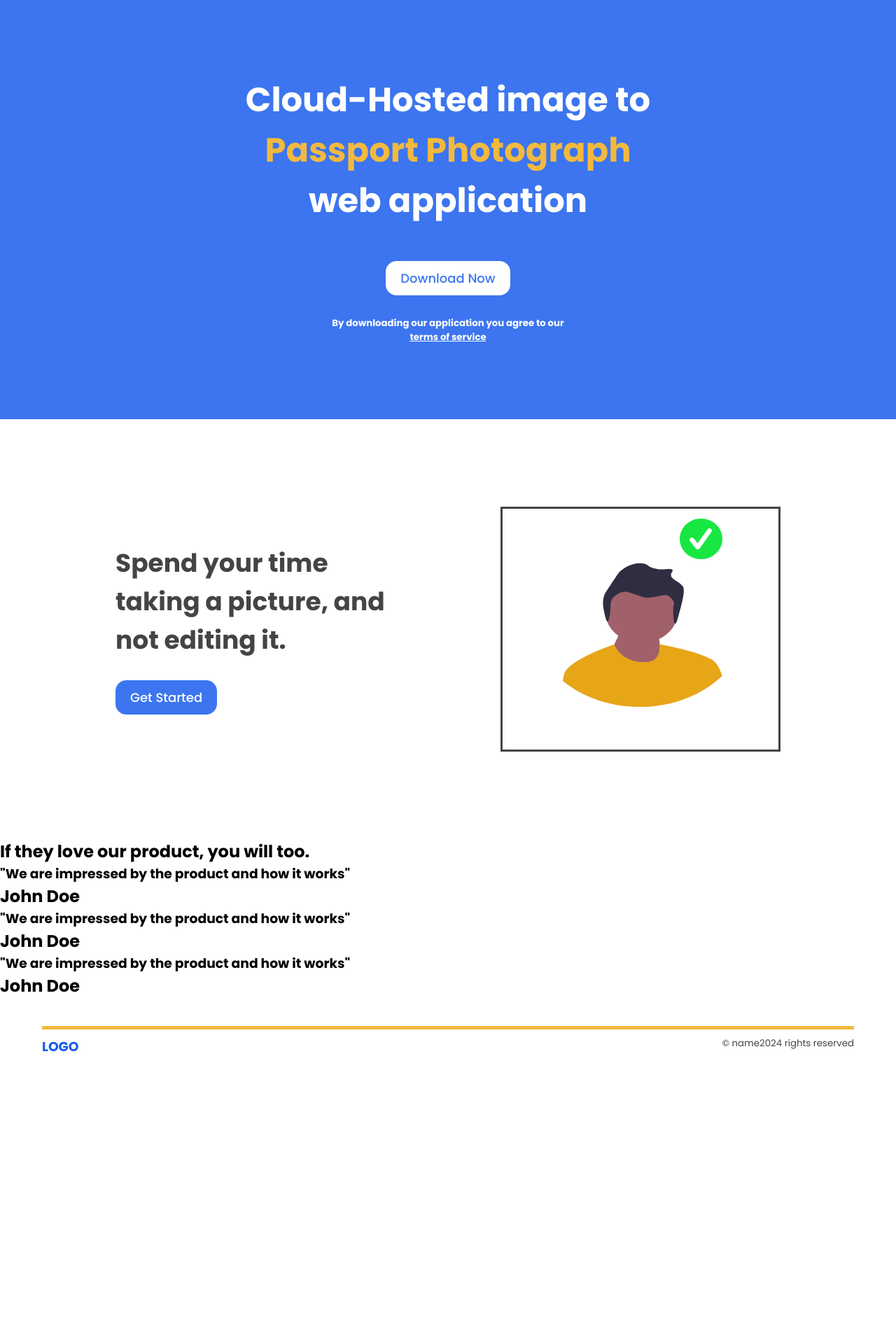
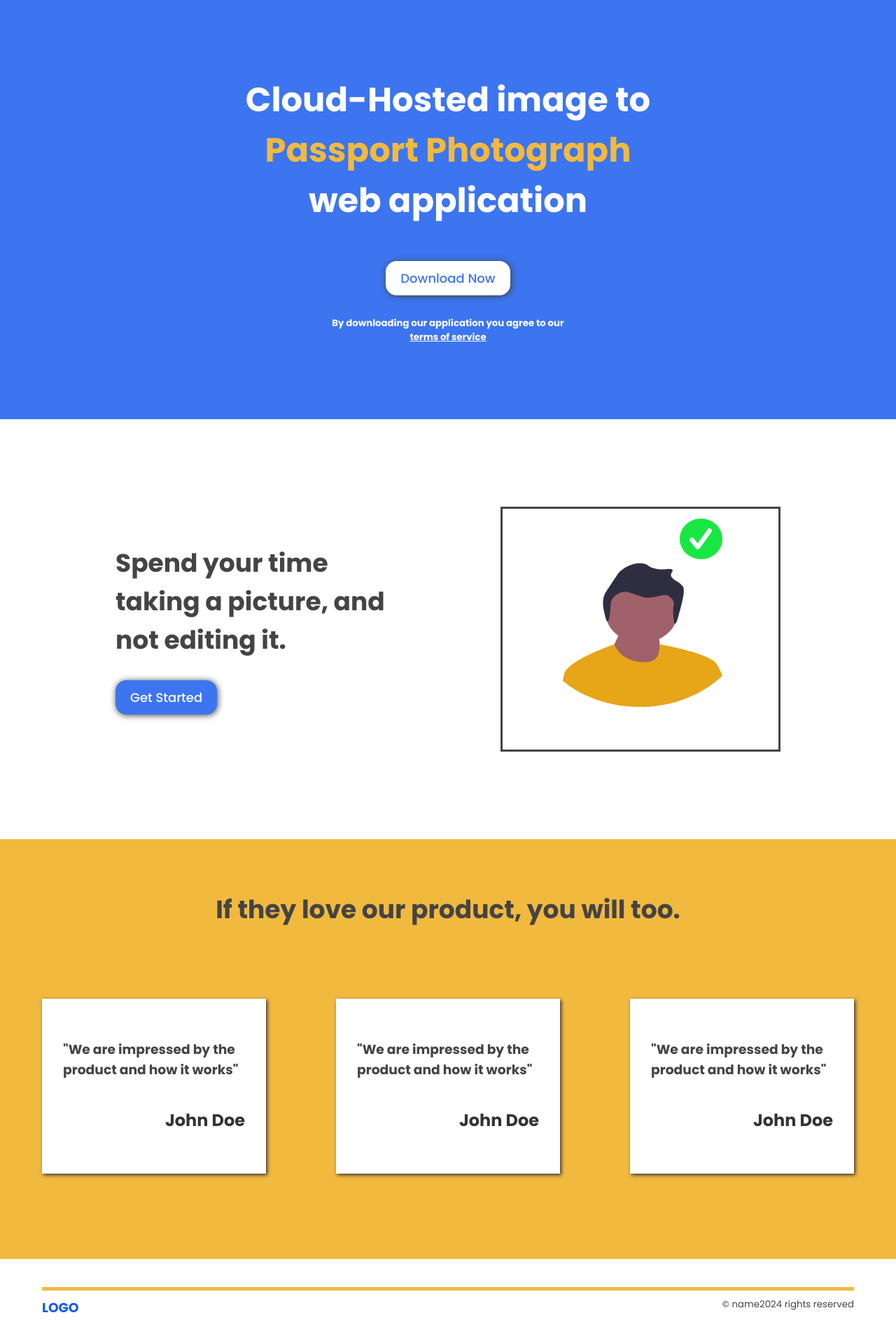
Before and after one commit to HarunaDev/saas-passport-maker, a Flask app: page /about in a window 1280 px wide. Shown: the part 71-1970 px from the top of the page at 70% size. Before the commit the page ends 1574 px from the top, so only its background shows below. Run offline with Flask 3, Linux system fonts and the light colour scheme.

Commit message:
added styles for testimonials section

```diff
--- a/static/css/style.css
+++ b/static/css/style.css
@@ -31,6 +31,7 @@ body{
     border-radius: 15px;
     font-size: 18px;
     font-weight: 500;
+    box-shadow: 1px 1px 10px var(--text-dark);
 }
 /* utility style end */
 
@@ -345,6 +346,58 @@ body{
 }
 /* About Section */
 
+/* About Testimonials Section */
+#about-testimonial {
+    background-color: var(--secondary-color);
+    height: var(--banner-height);
+    padding: var(--global-padding);
+    display: flex;
+    justify-content: center;
+    align-items: center;
+    flex-direction: column;
+    gap: 50px;
+}
+
+#about-testimonial .testimonial-text {
+    text-align: center;
+    font-size: 36px;
+    color: var(--text-dark);
+}
+
+#about-testimonial .testimonials{
+    height: 350px;
+    /* border: 1px solid red; */
+    display: flex;
+    justify-content: space-evenly;
+    align-items: center;
+    gap: 100px;
+    /* flex-wrap: wrap; */
+}
+
+.testimonials .box{
+    box-shadow: 2px 2px 5px #333;
+    height: 250px;
+    /* width: 500px; */
+    background-color: var(--text-light);
+    padding: 30px;
+    /* border: 1px solid red; */
+    display: flex;
+    justify-content: center;
+    align-items: center;
+    flex-direction: column;
+    gap: 40px;
+}
+
+.testimonials .box h2{
+    align-self: flex-end;
+    color: #333;
+}
+
+.testimonials .box h3{
+    color: var(--text-dark);
+}
+/* About Testimonials Section end */
+
 /* About Page end */
 
 /* footer styling */
```
